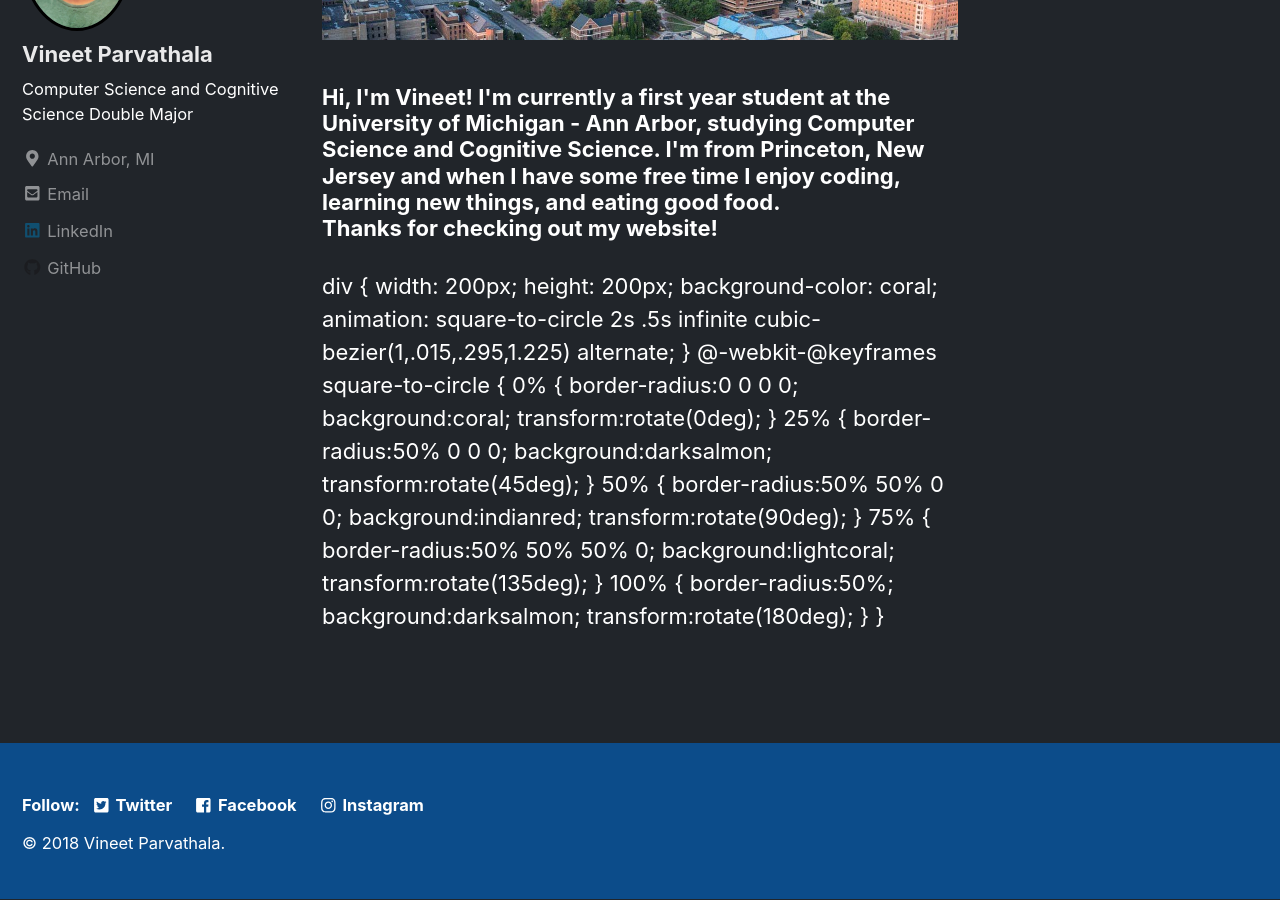
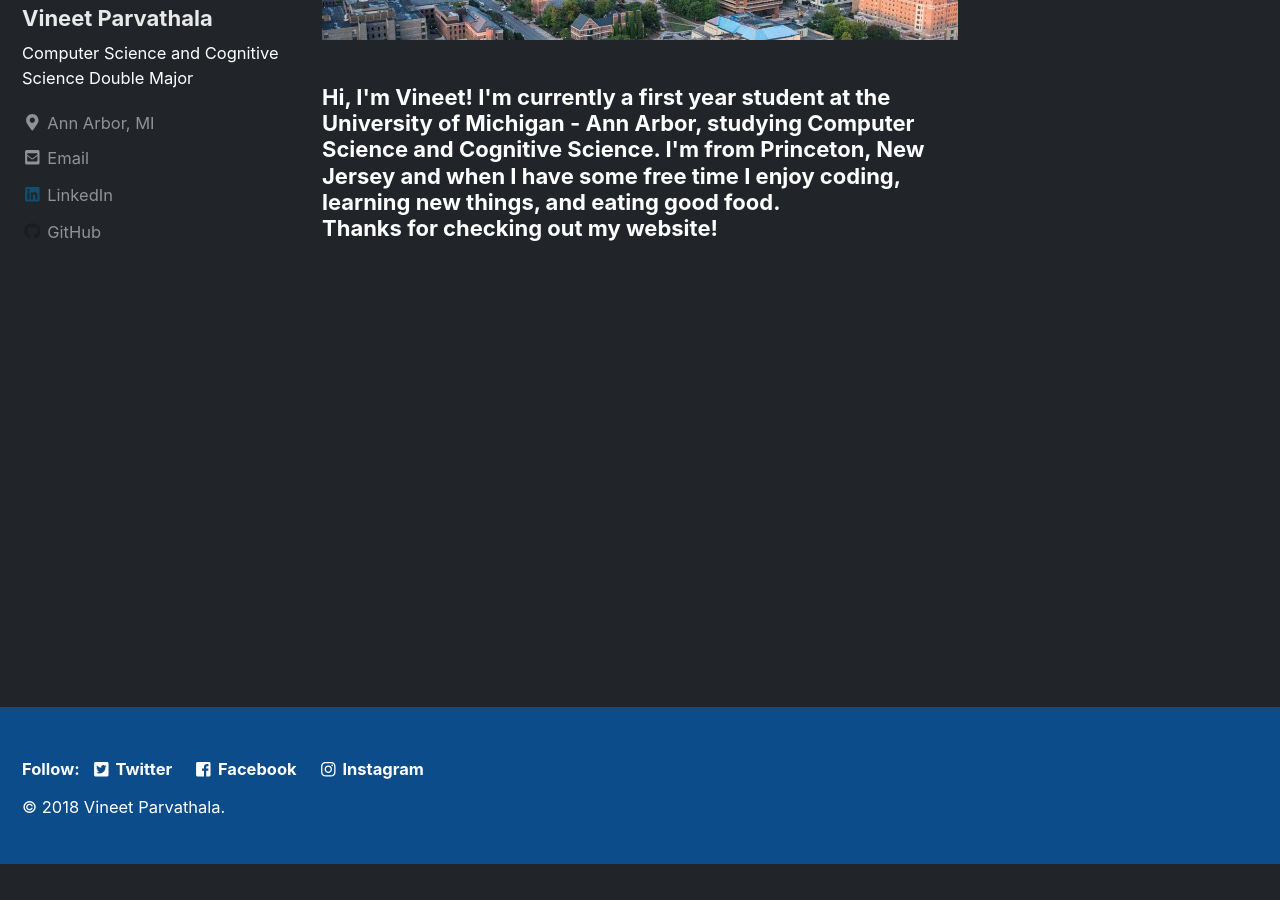
Before and after one commit to vparv/vparv.github.io, a Jekyll site: the page built from index.html, in a window 1280 px wide and 900 px high, scrolled down 286 px. Built offline with Jekyll 4.4.1, drawn with Linux system fonts in a browser that asks for light colours; cached includes are drawn as plain includes; nearby versions of some CDN libraries; the list of posts is cut into pages by our own code; after the commit the page ends 1150 px from its top, so only the background shows below that.

Commit message:
updated home

```diff
--- a/_layouts/home.html
+++ b/_layouts/home.html
@@ -7,39 +7,6 @@
     <h3>
       <p>  Hi, I'm Vineet! I'm currently a first year student at the University of Michigan - Ann Arbor, studying Computer Science and Cognitive Science. I'm from Princeton, New Jersey and when I have some free time I enjoy coding, learning new things, and eating good food. <br>Thanks for checking out my website!</p>
     </h3>
-div {
-      width: 200px;
-      height: 200px;
-      background-color: coral;
-      animation: square-to-circle 2s .5s infinite cubic-bezier(1,.015,.295,1.225) alternate;
-    }
-@-webkit-@keyframes square-to-circle {
-      0%  {
-        border-radius:0 0 0 0;
-        background:coral;
-        transform:rotate(0deg);
-      }
-      25%  {
-        border-radius:50% 0 0 0;
-        background:darksalmon;
-        transform:rotate(45deg);
-      }
-      50%  {
-        border-radius:50% 50% 0 0;
-        background:indianred;
-        transform:rotate(90deg);
-      }
-      75%  {
-        border-radius:50% 50% 50% 0;
-        background:lightcoral;
-        transform:rotate(135deg);
-      }
-      100% {
-        border-radius:50%;
-        background:darksalmon;
-        transform:rotate(180deg);
-      }
-    }
 
 {% for post in paginator.posts %}
   {% include archive-single.html %}
```
